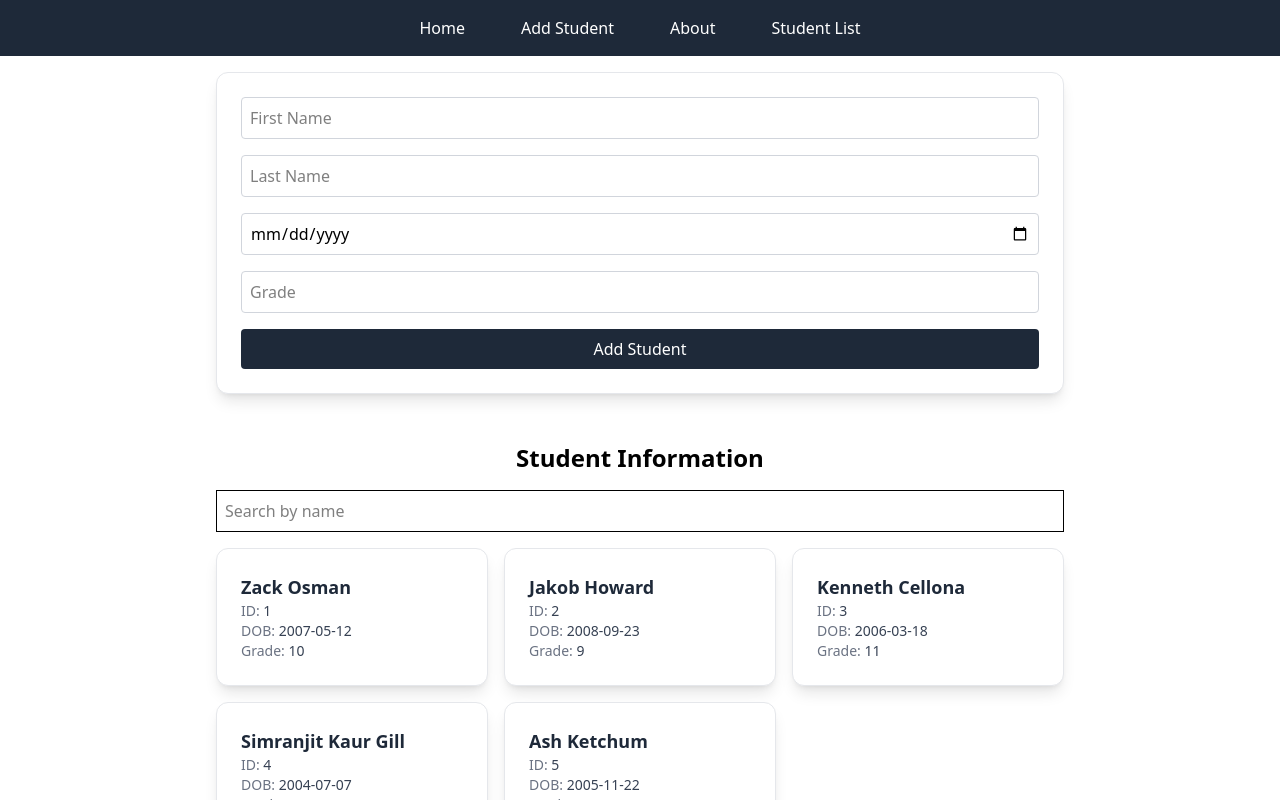
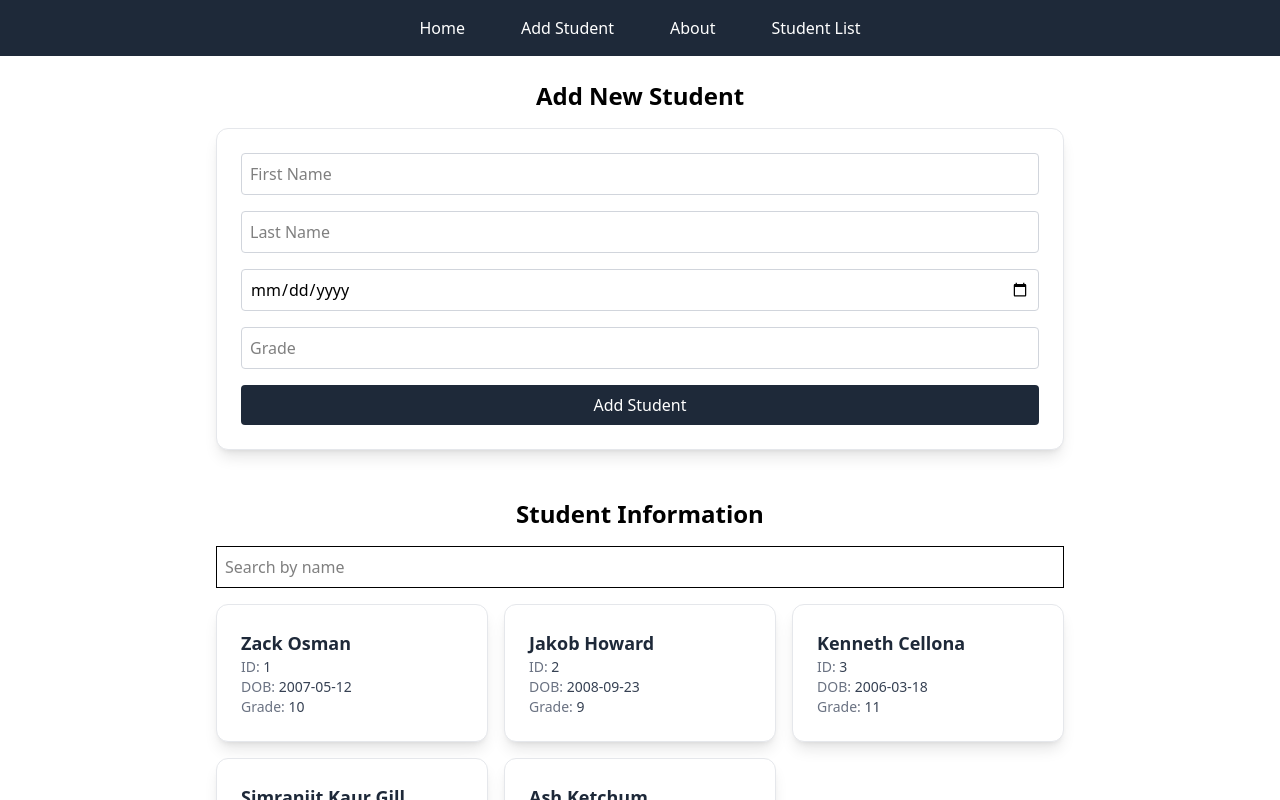
Before and after one commit to Zakariya-Osman/EFEDC-AS2-WEB2, a Next.js app: page / in a window 1280 px wide. Shown: the top 800 px of the page. Built offline with nearby package versions, Linux system fonts and the light colour scheme.

Commit message:
Update StudentForm.js

```diff
--- a/components/StudentForm.js
+++ b/components/StudentForm.js
@@ -27,7 +27,7 @@
   };
 
   return (
-    <div className="p-6 max-w-4xl mx-auto">
+    <div className="p-6 max-w-4xl mx-auto pt-20">
       <h1 className="text-2xl font-bold text-center mb-4">Add New Student</h1>
       <form className="bg-white shadow-lg rounded-xl p-6 border border-gray-200 hover:shadow-xl transition" onSubmit={handleSubmit}>
         <div className="grid gap-4">
```
